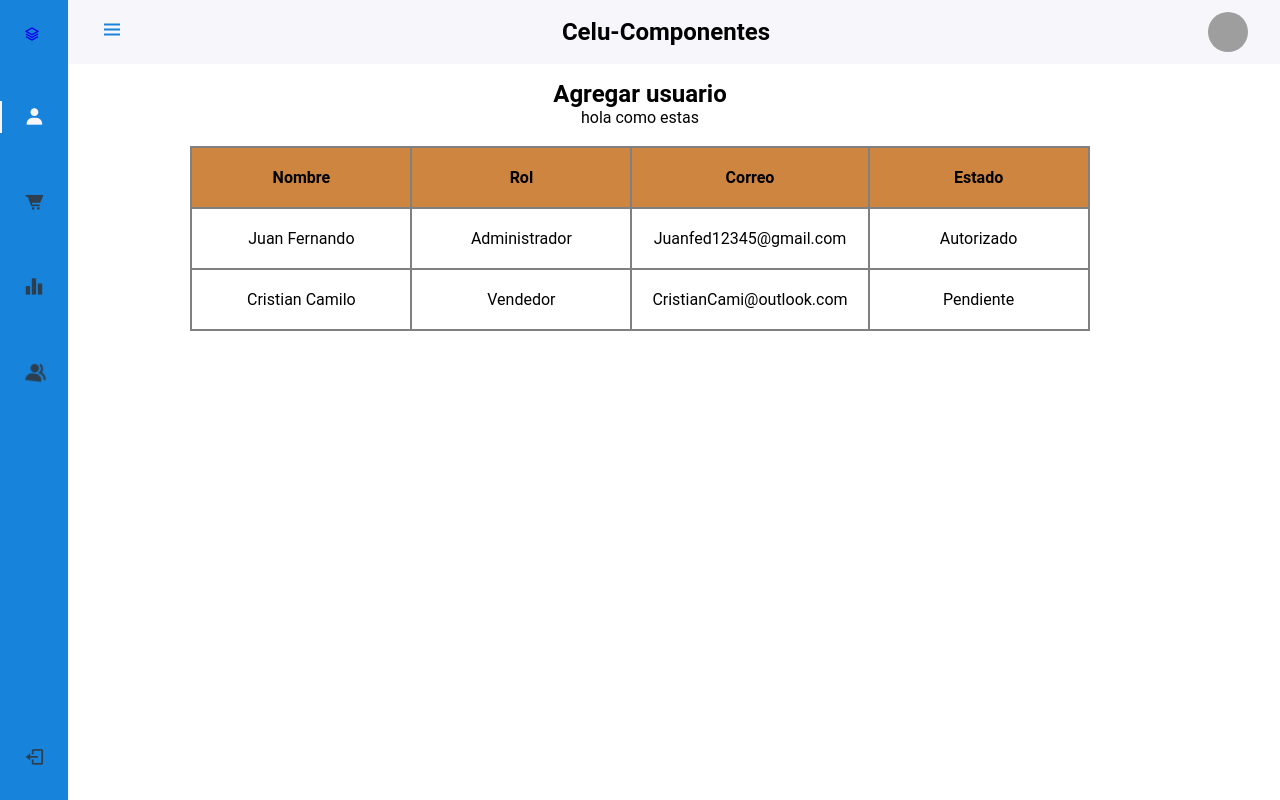
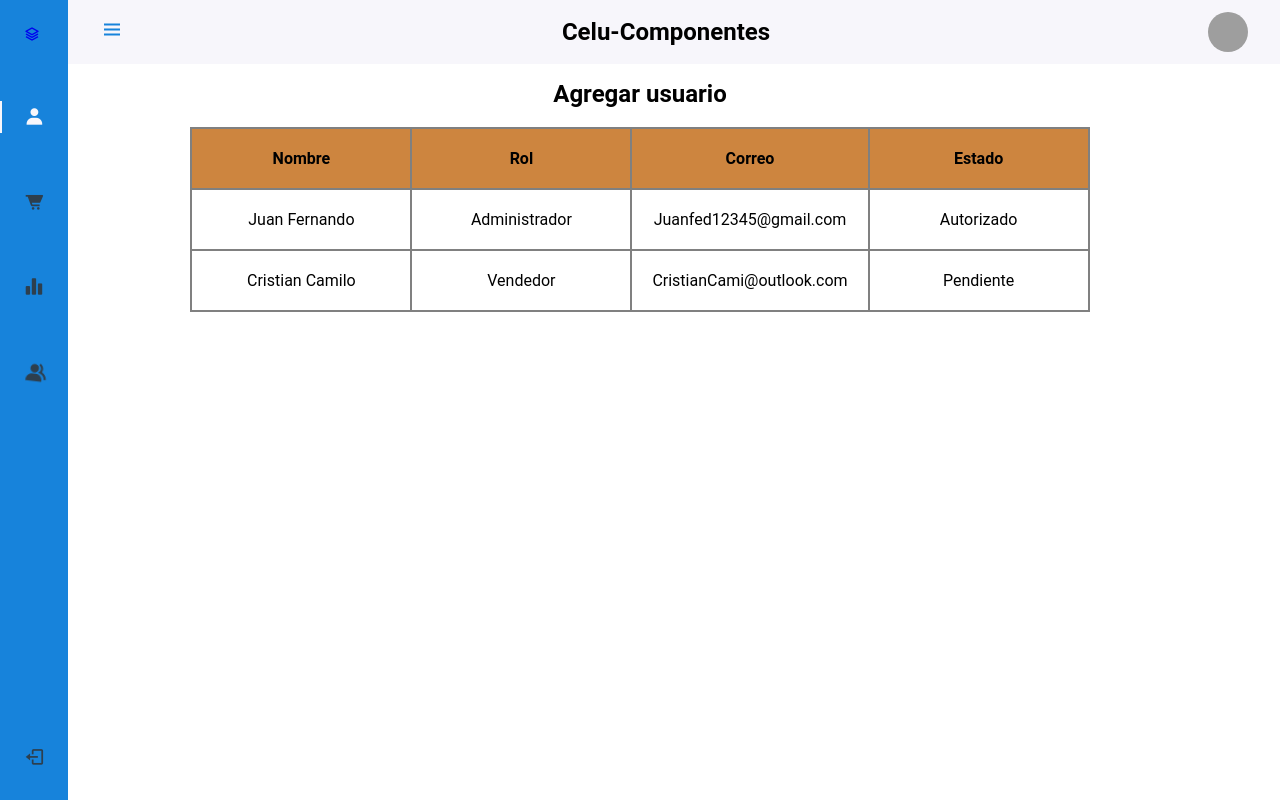
Before and after one commit to juanfed/night-developers, a React (Create React App) app: page /admin/gestionUser in a window 1280 px wide. Built offline with nearby package versions, Linux system fonts and the light colour scheme; grey boxes are pictures that could not be loaded.

Commit message:
implementacion completa del render sin agregar datos en la gestion de usuarios

```diff
--- a/src/pages/gestion.jsx
+++ b/src/pages/gestion.jsx
@@ -2,7 +2,10 @@ import 'styles/gestion.css';
 
 import React, { useState, useEffect } from 'react';
 
-const gestionUsuarios = () => {
+
+const Gestion = () => {
+
+    const GestionUsuarios = () => {
         return (
             <div className="carUser">
                 <div className="carUser-img">
@@ -45,32 +48,8 @@ const gestionUsuarios = () => {
             </div>
         )
     }
-
-
-
-const Gestion = () => {
-
-    const [mostrarTabla, setMostrarTabla] = useState(true);
-    const [titulo, setTitulo] = useState("Agregar usuario");
-
-    useEffect(() => {
-        if (mostrarTabla) {
-            setTitulo("Agregar usuario");
-        } else {
-            setTitulo("Ver lista de usuarios")
-        }
-    })
-
-    return (
-        <div id="contenido-gestion">
-            <center>
-                <h2 onClick={() => setMostrarTabla(!mostrarTabla)}>{titulo}</h2>
-
-                <div>
-                    {mostrarTabla ? "hola como estas" : "adios"}
-                </div>
-            </center>
-            <br />
+    const VerTabla = () => {
+        return(
             <div className="tablaUsuarios">
                     <table className="tabla--Usuarios">
                         <tr>
@@ -95,6 +74,33 @@ const Gestion = () => {
                         </tr>
                     </table>
                 </div>
+        )
+
+
+    }
+
+    const [mostrarTabla, setMostrarTabla] = useState(true);
+    const [titulo, setTitulo] = useState("Agregar usuario");
+
+    useEffect(() => {
+        if (mostrarTabla) {
+            setTitulo("Agregar usuario");
+        } else {
+            setTitulo("Ver lista de usuarios");
+        }
+    }, [mostrarTabla]);
+
+    return (
+        <div id="contenido-gestion">
+            <center>
+                <h2 onClick={() => setMostrarTabla(!mostrarTabla)}>{titulo}</h2>
+                <br />
+                <div>
+                    {mostrarTabla ? (<VerTabla/>) : (<GestionUsuarios/>) }
+                </div>
+            </center>
+
+
         </div>
     )
 }
```
Lines whose indentation alone changed are shown as unchanged.
